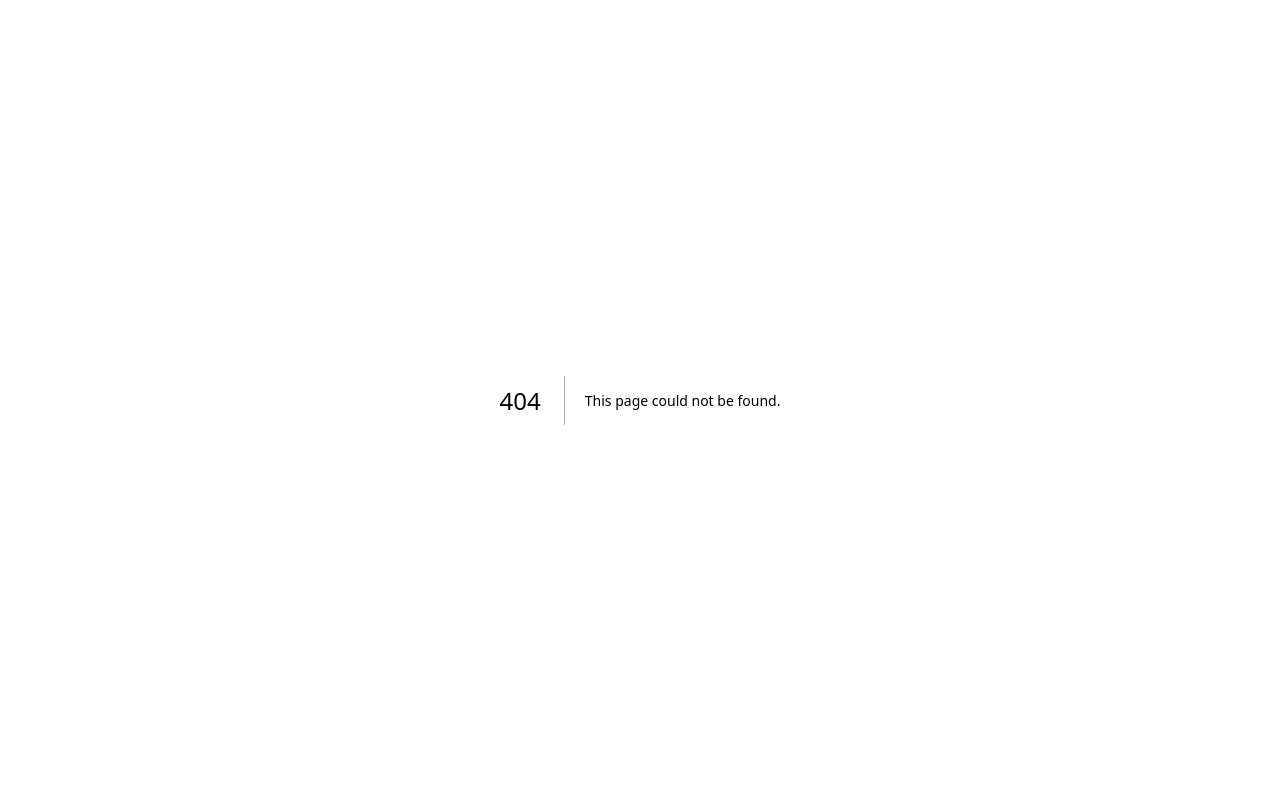
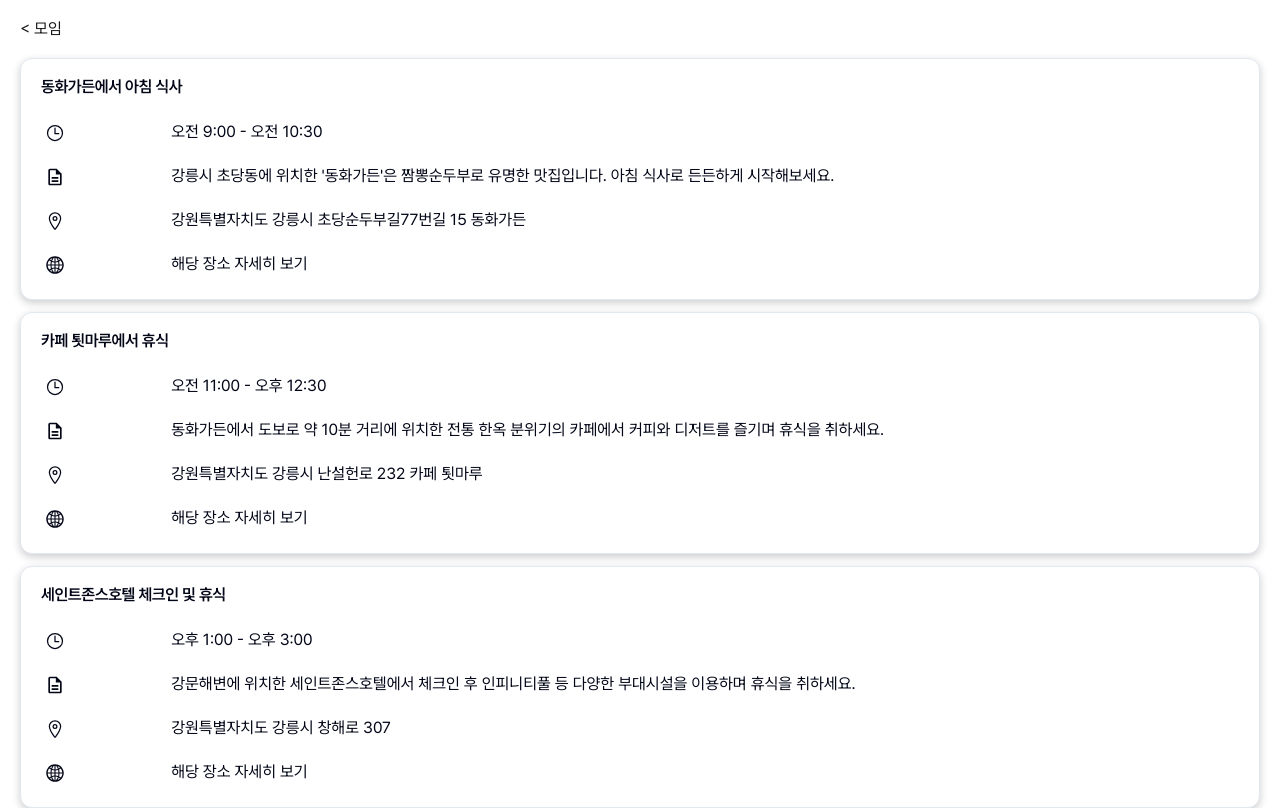
Before and after one commit to woo-ah-hana/woo-ah-hana-web, a Next.js app in the folder woo-ah-hana-web/: page /plan/active in a window 1280 px wide. Before the commit this address had no page. Shown: the top 808 px of the page. Built offline with nearby package versions, Linux system fonts and the light colour scheme.

Commit message:
[ui] plan/active page

```diff
--- /dev/null
+++ b/woo-ah-hana-web/src/app/(..route)/plan/active/page.tsx
@@ -0,0 +1,71 @@
+import { ActivePlan } from "@/app/business/plan/active-plan"
+import { ActivePlanDetail } from "@/app/ui/components/active-plan/active-plan-detail"
+
+export default function Home(){
+  const ActivePlans = mock.map((item, index)=>{
+    return(
+      <main key={index}>
+        <ActivePlanDetail
+        date={item.date}
+        schedule={item.schedule}
+        time={item.time}
+        description={item.description}
+        address={item.address}
+        link={item.link}
+        mapx={item.mapx}
+        mapy={item.mapy}/>
+      </main>
+    )
+  })
+
+  return(
+    <main>
+      <div className="p-5 grid grid-cols-1 gap-3">
+        {ActivePlans}
+      </div>
+    </main>
+  )
+}
+
+const mock:ActivePlan[] = [
+    {
+      date: "1월 13일",
+      schedule: "동화가든에서 아침 식사",
+      time: "오전 9:00 - 오전 10:30",
+      description: "강릉시 초당동에 위치한 '동화가든'은 짬뽕순두부로 유명한 맛집입니다. 아침 식사로 든든하게 시작해보세요.",
+      address: "강원특별자치도 강릉시 초당순두부길77번길 15 동화가든",
+      link: "https://www.donghwagarden.com/",
+      mapx: "1289146373",
+      mapy: "377911797"
+    },
+    {
+      date: "1월 13일",
+      schedule: "카페 툇마루에서 휴식",
+      time: "오전 11:00 - 오후 12:30",
+      description: "동화가든에서 도보로 약 10분 거리에 위치한 전통 한옥 분위기의 카페에서 커피와 디저트를 즐기며 휴식을 취하세요.",
+      address: "강원특별자치도 강릉시 난설헌로 232 카페 툇마루",
+      link: "http://www.instagram.com/cafe_toenmaru",
+      mapx: "1289144756",
+      mapy: "377928911"
+    },
+    {
+      date: "1월 13일",
+      schedule: "세인트존스호텔 체크인 및 휴식",
+      time: "오후 1:00 - 오후 3:00",
+      description: "강문해변에 위치한 세인트존스호텔에서 체크인 후 인피니티풀 등 다양한 부대시설을 이용하며 휴식을 취하세요.",
+      address: "강원특별자치도 강릉시 창해로 307",
+      link: "https://new.stjohns.co.kr/",
+      mapx: "1289209164",
+      mapy: "377912822"
+    },
+    {
+      date: "1월 13일",
+      schedule: "부산처녀횟집에서 저녁 식사",
+      time: "오후 6:00 - 오후 8:00",
+      description: "신선한 회를 맛볼 수 있는 부산처녀횟집에서 저녁 식사를 즐겨보세요.",
+      address: "강원특별자치도 강릉시 창해로 485 1층",
+      link: "https://www.instagram.com/gyeongpo_busan/",
+      mapx: "1289092754",
+      mapy: "378034651"
+    }
+  ]
--- a/woo-ah-hana-web/src/app/ui/components/active-plan/active-plan-detail.tsx
+++ b/woo-ah-hana-web/src/app/ui/components/active-plan/active-plan-detail.tsx
@@ -4,29 +4,30 @@
 import { MdOutlineDescription } from "react-icons/md";
 import { AiOutlineGlobal } from "react-icons/ai";
 
-export function ActivePlanDetail({schedule, time, description, address, link}:ActivePlan){
+export function ActivePlanDetail({date, schedule, time, description, address, link, mapx, mapy}:ActivePlan){
+  console.log(date, mapx, mapy);
   return(
     <main>
       <Card>
-        <CardTitle>
+        <CardTitle className="p-5">
           {schedule}
         </CardTitle>
-        <div className="grid grid-cols-1">
-          <CardContent className="grid grid-cols-[1fr_2fr gap-2]">
-            <div><IoTimeOutline size={50}/></div>
+        <div>
+          <CardContent className="grid grid-cols-[1fr_9fr] gap-2">
+            <div><IoTimeOutline size={20}/></div>
             <div>{time}</div>
           </CardContent>
-          <CardContent className="grid grid-cols-[1fr_2fr gap-2]">
-            <div><MdOutlineDescription size={50}/></div>
+          <CardContent className="grid grid-cols-[1fr_9fr] gap-2">
+            <div><MdOutlineDescription size={20}/></div>
             <div>{description}</div>
           </CardContent>
-          <CardContent className="grid grid-cols-[1fr_2fr gap-2]">
-            <div><IoLocationOutline size={50}/></div>
+          <CardContent className="grid grid-cols-[1fr_9fr] gap-2">
+            <div><IoLocationOutline size={20}/></div>
             <div>{address}</div>
           </CardContent>
-          <CardContent className="grid grid-cols-[1fr_2fr gap-2]">
-            <div><AiOutlineGlobal size={50}/></div>
-            <div>{link}</div>
+          <CardContent className="grid grid-cols-[1fr_9fr] gap-2">
+            <div><AiOutlineGlobal size={20}/></div>
+            <div><a href={`${link}`}>해당 장소 자세히 보기</a></div>
           </CardContent>
         </div>
       </Card>
```
